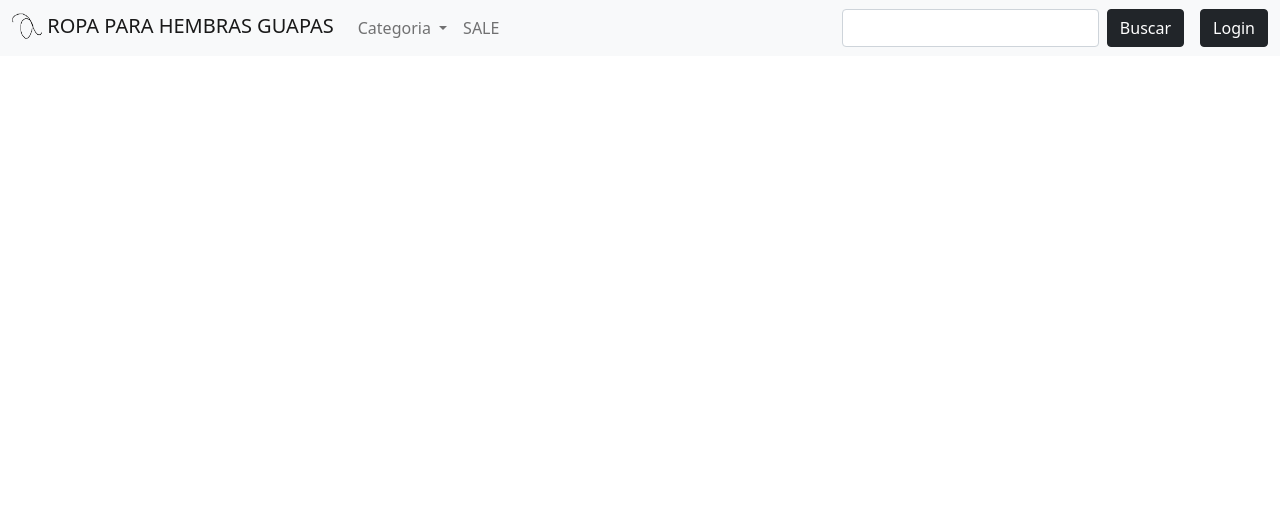
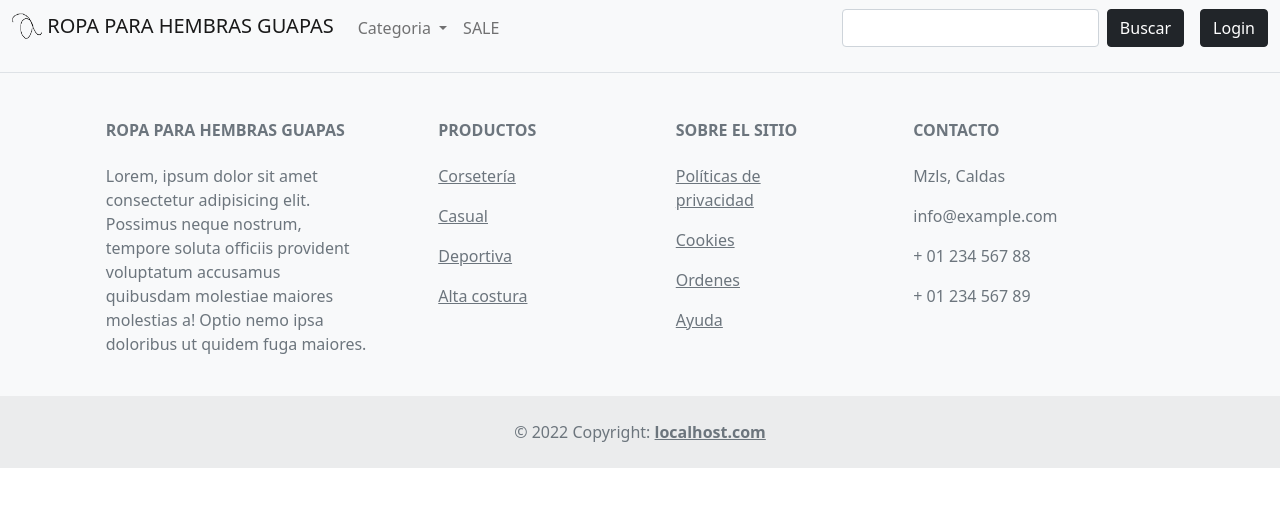
Before and after one commit to Formulacion-Proyectos/Taller-SCRUM, a Vue app: page / in a window 1280 px wide. Shown: the top 506 px of the page. Built offline with nearby package versions, Linux system fonts and the light colour scheme.

Commit message:
Añadir footer de la página

```diff
--- /dev/null
+++ b/src/components/Footer.vue
@@ -0,0 +1,76 @@
+<template>
+  <footer class="text-center text-lg-start bg-light text-muted">
+    <section
+      class="d-flex justify-content-center justify-content-lg-between p-4 border-bottom"
+    >
+      <div class="me-5 d-none d-lg-block">
+        <span>Get connected with us on social networks:</span>
+      </div>
+    </section>
+    <section class="">
+      <div class="container text-center text-md-start mt-5">
+        <div class="row mt-3">
+          <div class="col-md-3 col-lg-4 col-xl-3 mx-auto mb-4">
+            <h6 class="text-uppercase fw-bold mb-4">
+              Ropa Para Hembras Guapas
+            </h6>
+            <p>
+              Lorem, ipsum dolor sit amet consectetur adipisicing elit. Possimus neque nostrum, tempore soluta officiis provident voluptatum accusamus quibusdam molestiae maiores molestias a! Optio nemo ipsa doloribus ut quidem fuga maiores.
+            </p>
+          </div>
+          <div class="col-md-2 col-lg-2 col-xl-2 mx-auto mb-4">
+            <h6 class="text-uppercase fw-bold mb-4">
+              Productos
+            </h6>
+            <p>
+              <a href="#!" class="text-reset">Corsetería</a>
+            </p>
+            <p>
+              <a href="#!" class="text-reset">Casual</a>
+            </p>
+            <p>
+              <a href="#!" class="text-reset">Deportiva</a>
+            </p>
+            <p>
+              <a href="#!" class="text-reset">Alta costura</a>
+            </p>
+          </div>
+          <div class="col-md-3 col-lg-2 col-xl-2 mx-auto mb-4">
+            <h6 class="text-uppercase fw-bold mb-4">
+              Sobre el sitio
+            </h6>
+            <p>
+              <a href="#!" class="text-reset">Políticas de privacidad</a>
+            </p>
+            <p>
+              <a href="#!" class="text-reset">Cookies</a>
+            </p>
+            <p>
+              <a href="#!" class="text-reset">Ordenes</a>
+            </p>
+            <p>
+              <a href="#!" class="text-reset">Ayuda</a>
+            </p>
+          </div>
+          <div class="col-md-4 col-lg-3 col-xl-3 mx-auto mb-md-0 mb-4">
+            <h6 class="text-uppercase fw-bold mb-4">
+              Contacto
+            </h6>
+            <p>Mzls, Caldas </p>
+            <p>info@example.com</p>
+            <p>+ 01 234 567 88</p>
+            <p>+ 01 234 567 89</p>
+          </div>
+        </div>
+      </div>
+    </section>
+    <div class="text-center p-4" style="background-color: rgba(0, 0, 0, 0.05);">
+      © 2022 Copyright:
+      <a class="text-reset fw-bold" href="localhost:3000/">localhost.com</a>
+    </div>
+  </footer>
+</template>
+
+<script setup>
+import { ref } from 'vue'
+</script>
--- a/src/views/Home.vue
+++ b/src/views/Home.vue
@@ -1,8 +1,10 @@
 <template>
   <NavBarHeader />
+  <FooterComponent />
 </template>
 
 <script setup>
 import { ref } from 'vue'
 import NavBarHeader from '../components/NavBarHeader.vue'
+import FooterComponent from '../components/Footer.vue'
 </script>
```
